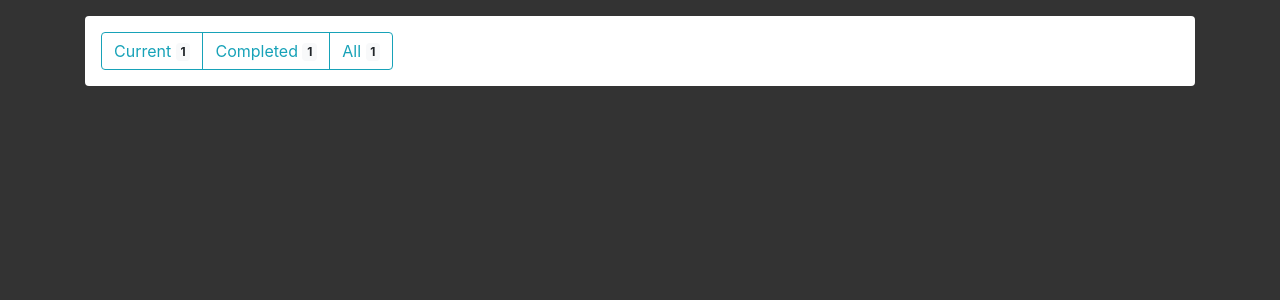
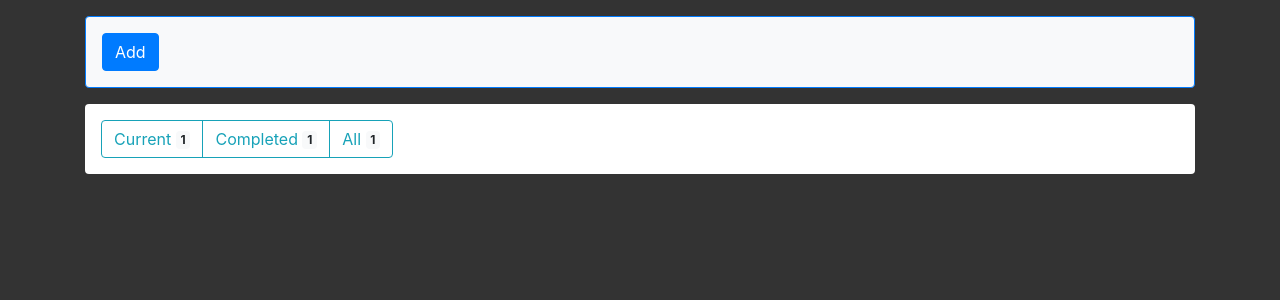
Before and after one commit to MarioGN/django-todolist, a Django app: template django_todolist/core/templates/base.html in a window 1280 px wide. Shown: the part 74-374 px from the top of the page. Run offline with Django 3.2, Linux system fonts and the light colour scheme; tables that the repository leaves empty hold one stand-in row (values such as "Sample post"); the template is opened without the code that fills it: values that come from a table or form of the project are taken from there, most other values are stand-ins (such as "Sample title", 1, 10 or a date in 2020); parts of the project's set-up code (start-up, migrations or seed data) failed here and were passed over; some libraries are stand-ins or nearby versions.

Commit message:
Add TaskForm in base.html

```diff
--- a/django_todolist/core/templates/base.html
+++ b/django_todolist/core/templates/base.html
@@ -31,6 +31,18 @@
     </nav>
     <!-- end header -->
     <main class="container">
+      <div class="p-3 my-3 text-white-50 bg-light rounded box-shadow border border-primary">
+        <form method="post">
+            {% csrf_token %}
+
+            {{ form.as_p }}
+            <button type="submit" class="btn btn-primary">
+                Add
+            </button>
+        </form>
+      </div>
+
+
       <div class="my-3 p-3 bg-white rounded box-shadow">
         <div class="btn-group" role="group" aria-label="Basic example">
           <a href="{% url 'core:index_filter' filter='current'%}"
--- a/django_todolist/core/views.py
+++ b/django_todolist/core/views.py
@@ -11,7 +11,7 @@
         raise Http404
 
     form = TaskForm(request.POST or None)
-    if form.is_valid:
+    if form.is_valid():
         form.save()
 
     template_name = 'core/index.html'
```
